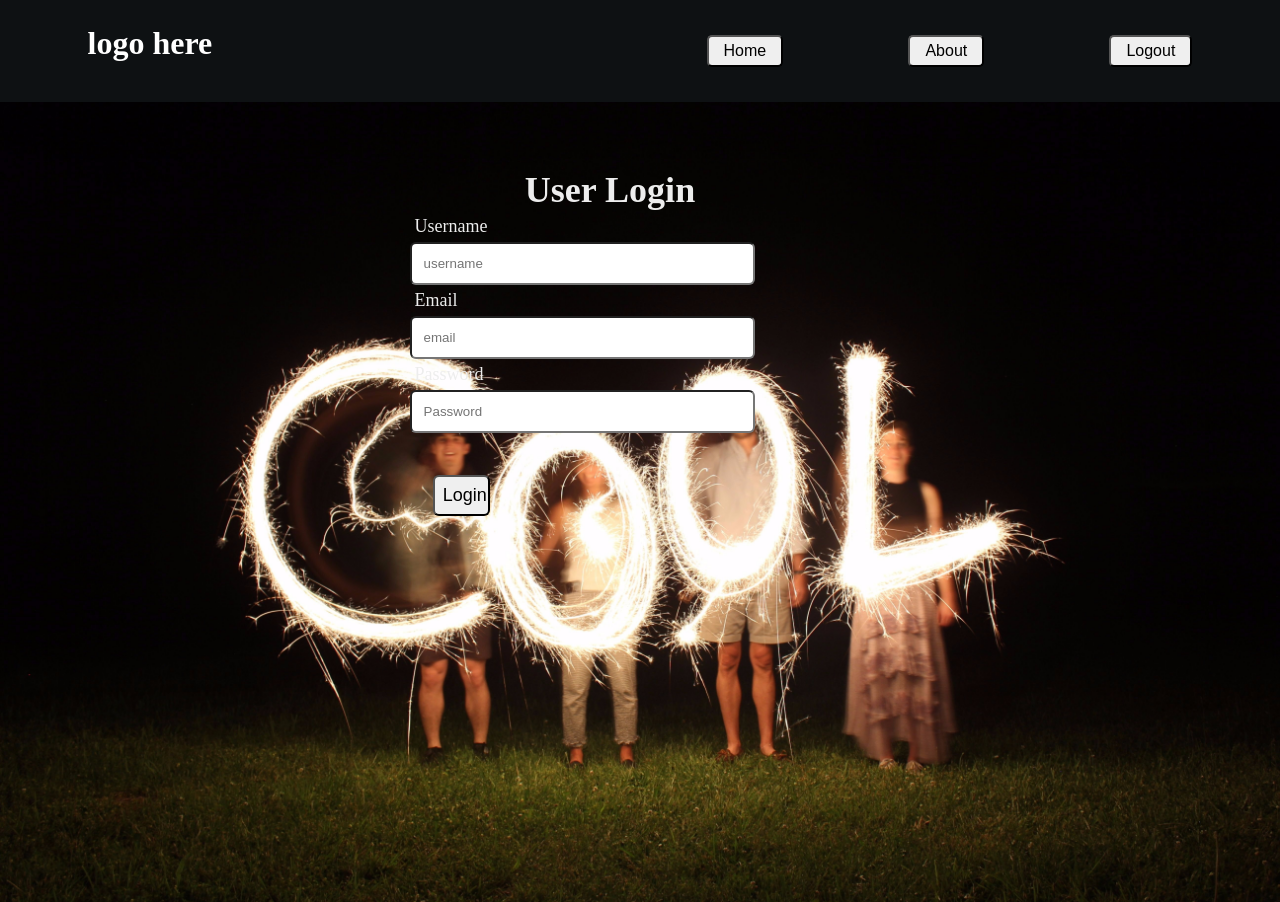
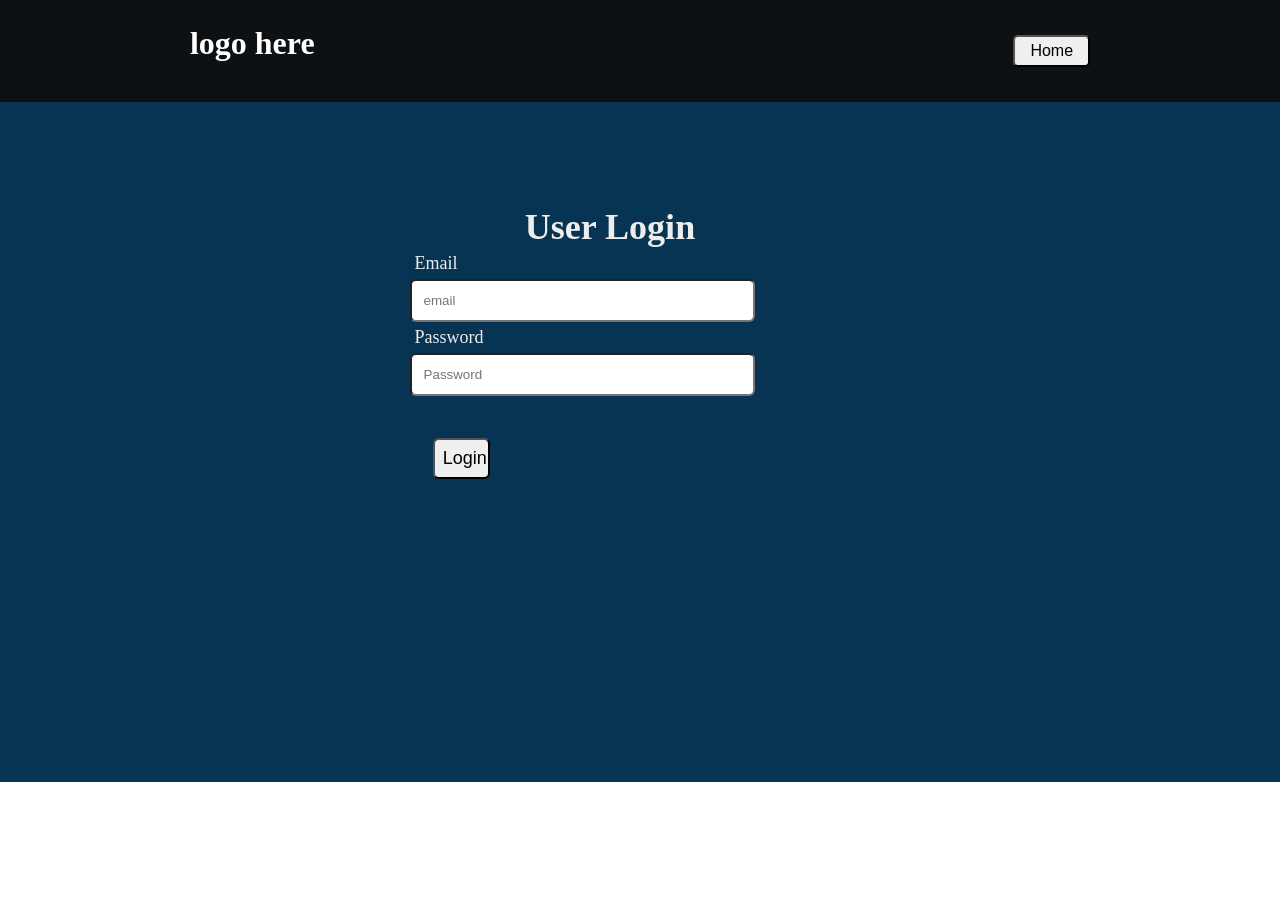
Before and after one commit to JohnOti/Restaurant, a React (Create React App) app in the folder client/: page /login in a window 1280 px wide. After the commit the page ends 800 px from the top, so only its background shows below. Built offline with nearby package versions, Linux system fonts and the light colour scheme.

Commit message:
restyling homepage

```diff
--- a/client/src/Login.js
+++ b/client/src/Login.js
@@ -1,22 +1,11 @@
 import React from 'react'
-import background from './assets/collin-armstrong-SR0_MNa77MU-unsplash.jpg'
+// import background from './assets/collin-armstrong-SR0_MNa77MU-unsplash.jpg'
 
 function Login() {
   return (
-    <div
-      className="login"
-      style={{
-        backgroundImage: `url(${background})`,
-        backgroundPosition: "center",
-        backgroundSize: "cover",
-        backgroundRepeat: "no-repeat",
-        height: "800px"
-      }}
-    >
+    <div className="login">
       <form className="forms">
         <h1 id="user">User Login</h1>
-        <label>Username</label>
-        <input type="text" className="form" placeholder="username" />
         <label>Email</label>
         <input type="email" className="form" placeholder="email" />
         <label>Password</label>
--- a/client/src/Navbar.js
+++ b/client/src/Navbar.js
@@ -14,20 +14,6 @@ function Navbar() {
           Home
         </button>
       </div>
-      {/* <div>
-        <button type="button" id="btn-sec" onClick={()=>{history.push("/register")}}>
-          Login
-        </button>
-      </div> */}
-      <div>
-        <button id="btn-sec">
-          About
-          {/* <NavLink to="/about">About</NavLink> */}
-        </button>
-      </div>
-      <div>
-        <button id="btn-sec">Logout</button>
-      </div>
     </div>
   );
 }
--- a/client/src/Register.js
+++ b/client/src/Register.js
@@ -1,4 +1,3 @@
-import background from './assets/collin-armstrong-SR0_MNa77MU-unsplash.jpg'
 import React, { useState } from 'react'
 
 function Register() {
@@ -39,15 +38,7 @@ function Register() {
   }
   return (
 
-    <div
-      style={{
-        backgroundImage: `url(${background})`,
-        backgroundPosition: "center",
-        backgroundSize: "cover",
-        backgroundRepeat: "no-repeat",
-        height: "800px",
-      }}
-    >
+    <div className='login'>
       <form className="forms" onSubmit={handleSubmit}>
         <h1 id='user'>User Registration</h1>
         <label>Name</label>
--- a/client/src/index.css
+++ b/client/src/index.css
@@ -1,10 +1,13 @@
 *{
   margin: 0;
-  /* padding: 0; */
   box-sizing: border-box;
 }
 
 /* Register */
+.login{
+  background-color:rgb(8, 52, 84);
+  height: 85vh;
+}
 .forms{
   color: rgb(237, 237, 237);
   display: flex;
```
